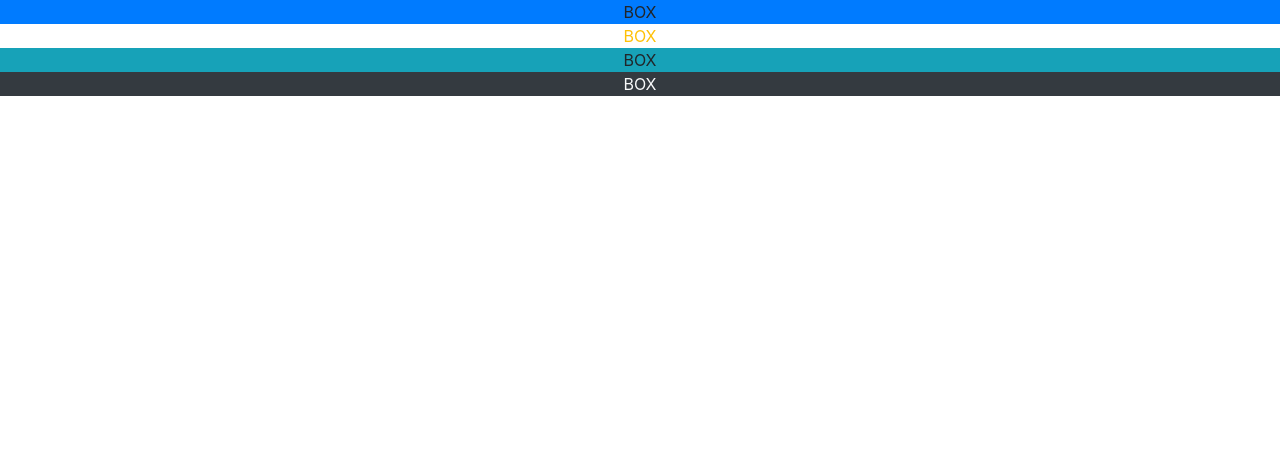
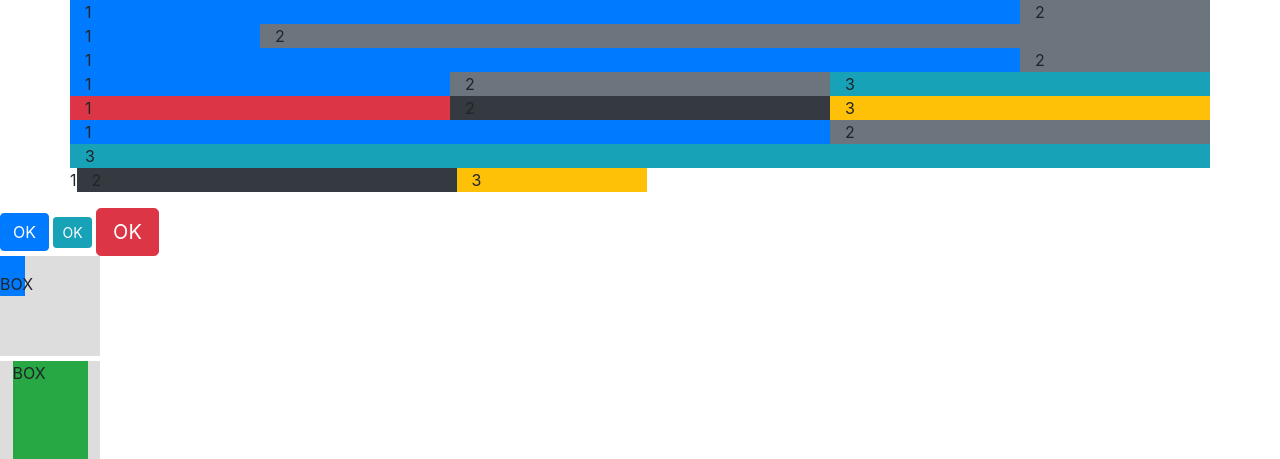
Before and after one commit to hgaiji/bootstrap-practice, a plain HTML site: page index.html in a window 1280 px wide. Shown: the top 459 px of the page. Drawn offline with nearby package versions, Linux system fonts and the light colour scheme.

Commit message:
簡単はLPの作成

```diff
--- a/index.html
+++ b/index.html
@@ -8,12 +8,80 @@
         <!-- Bootstrap CSS -->
         <link rel="stylesheet" href="https://stackpath.bootstrapcdn.com/bootstrap/4.1.3/css/bootstrap.min.css" integrity="sha384-MCw98/SFnGE8fJT3GXwEOngsV7Zt27NXFoaoApmYm81iuXoPkFOJwJ8ERdknLPMO" crossorigin="anonymous">
 
-        <title>Hello, world!</title>
+        <title>Dotinstall App</title>
+        <style>
+            .box-container {
+            width:100px;
+            height: 100px;
+            background: #ddd;
+            margin-bottom:5px;
+            }
+        </style>
     </head>
     <body>
+        <div class="container">
+            <div class="row">
+                <div class="col-10 bg-primary">1</div>
+                <div class="col-2 bg-secondary">2</div>
+            </div>
+            <div class="row">
+                    <div class="col-10 col-md-2 bg-primary">1</div>
+                    <div class="col-2 col-md-10 bg-secondary">2</div>
+            </div>
+            <div class="row">
+                    <div class="col-10  bg-primary">1</div>
+                    <div class="col-md-2 d-none d-md-block bg-secondary">2</div>
+            </div>
+        </div>
+        <div class="container">
+            <div class="row">
+                <div class="col bg-primary">1</div>
+                <div class="col bg-secondary">2</div>
+                <div class="col bg-info">3</div>
+            </div>
+            <div class="row ">
+                <div class="col bg-danger">1</div>
+                <div class="col bg-dark">2</div>
+                <div class="col bg-warning">3</div>
+            </div>
+            <div class="row">
+                    <div class="col-8 bg-primary">1</div>
+                    <div class="col-4 bg-secondary">2</div>
+                    <div class="col bg-info">3</div>
+                </div>
+                <div class="row mb-3">
+                    <div class="col-6bg-danger">1</div>
+                    <div class="col-4 bg-dark">2</div>
+                    <div class="col-2 bg-warning">3</div>
+                </div>
+        </div>
+
+        <button class="btn btn-primary">OK</button>
+        <button class="btn btn-info btn-sm">OK</button>
+        <button class="btn btn-danger btn-lg">OK</button>
+
+        <!-- [p/m][location]-[size]
+            location:
+            -t,b,l,r
+            -x,y
+
+            size:
+            -0
+            -1:0.25rem
+            -2:0.5rem
+            -3:1.1rem
+         -->
+        <div class="box-container">
+            <div class="bg-primary w-25 pt-3">BOX</div>
+        </div>
+        <div class="box-container">
+                <div class="bg-success w-75 h-100 my-0 mx-auto">BOX</div>
+        </div>
+        <div class="boc-container"></div>
+        <h2 class="font-weight-normal display-4">Hello Bootstrap</h2>
         <div class ="text-center bg-primary">BOX</div>
-        <div class ="text-center bg-sucess text-warning">BOX</div>
-        <div class ="text-center bg-info">BOX</div>
+        <div class ="text-right bg-sucess text-warning">BOX</div>
+        <div class ="text-center bg-info font-weight-bold">BOX</div>
         <div class ="text-center bg-dark text-light">BOX</div>
 
         <!-- Optional JavaScript -->
```
Also changed, not shown: 1 other file.
